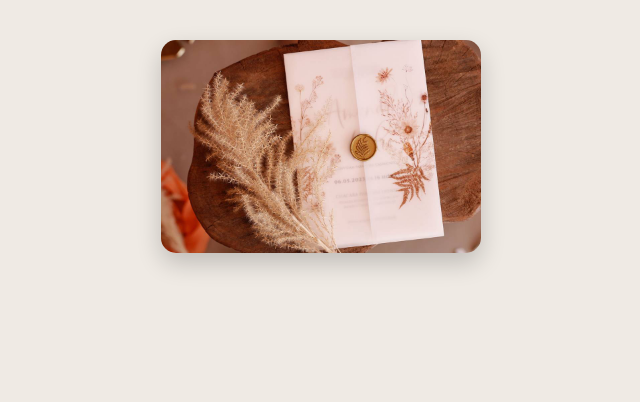
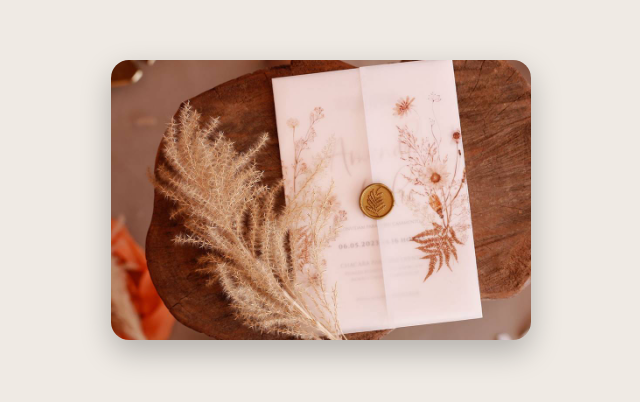
Before and after one commit to wallacemlk2016-silva/noivadosuannyewallace, a plain HTML site: page index.html in a window 1280 px wide. Shown: the whole page, without its empty margins (319-959 px from the left). Drawn offline with Linux system fonts and the light colour scheme.

Commit message:
Update index.html

```diff
--- a/index.html
+++ b/index.html
@@ -16,20 +16,24 @@ font-family: 'Georgia', serif;
 /* CONTAINER */
 .container {
 text-align:center;
+padding:20px 10px;
 }
 
-/* CAPA */
+/* CAPA AJUSTADA */
 .capa {
-width:320px;
-margin-top:40px;
+width:92%;
+max-width:420px;
+height:auto;
+display:block;
+margin:40px auto;
 cursor:pointer;
 transition:0.5s;
-border-radius:15px;
-box-shadow:0 10px 25px rgba(0,0,0,0.2);
+border-radius:18px;
+box-shadow:0 12px 30px rgba(0,0,0,0.25);
 }
 
 .capa:hover {
-transform: scale(1.05);
+transform: scale(1.02);
 }
 
 /* CONVITE IMAGEM */
@@ -87,12 +91,12 @@ transform:translateY(0);
 }
 
 button {
-margin:6px;
-padding:12px 16px;
+margin:6px 0;
+padding:13px 16px;
 border:none;
 border-radius:12px;
 cursor:pointer;
-font-size:14px;
+font-size:15px;
 font-weight:bold;
 transition:0.3s;
 box-shadow:0 4px 10px rgba(0,0,0,0.2);
@@ -166,8 +170,6 @@ to{transform:translateY(110vh);}
 <button class="sim" onclick="resposta('sim')">SIM 💖</button>
 <button class="nao" onclick="resposta('nao')">NÃO 🧡</button>
 <button class="talvez" onclick="resposta('talvez')">TALVEZ 🩶</button>
-
-<br>
 
 <button class="maps" onclick="abrirMapa()">📍 Ver Local</button>
 <button class="whats" onclick="whats()">💬 Confirmar no WhatsApp</button>
```
